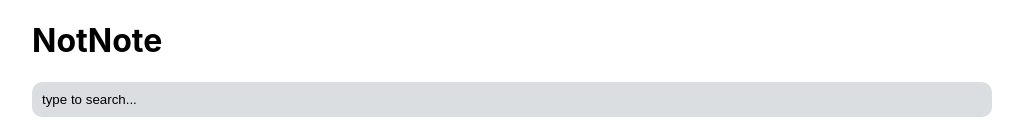
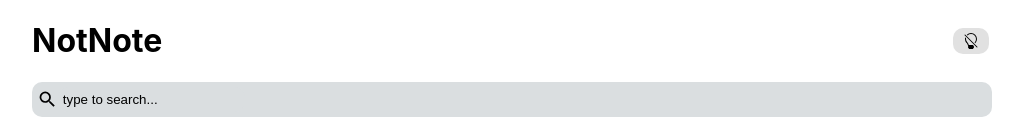
Before and after one commit to alysonfarias/app-notes, a React (Create React App) app: page / in a window 1280 px wide. Shown: the top 130 px of the page, without its empty margins (128-1151 px from the left). Built offline with nearby package versions, Linux system fonts and the light colour scheme.

Commit message:
build on netlify working, but got problems in vercel

```diff
--- a/src/components/Header.js
+++ b/src/components/Header.js
@@ -1,5 +1,5 @@
 import React from 'react';
-// import { BsLightbulb, BsLightbulbOff } from 'react-icons/bs';
+import { BsLightbulb, BsLightbulbOff } from 'react-icons/bs';
 
 
 const Header = ({handleToggleDarkMode, darkMode}) => {
@@ -7,14 +7,14 @@ const Header = ({handleToggleDarkMode, darkMode}) => {
         <div className='header'>
             <h1>NotNote</h1>
             <a href='https://github.com/alysonfarias' class="easter-egg">You found this, but don't click here :D</a>
-            {/* {darkMode && <BsLightbulb visibility={true} class="btn" onClick={()=>
+            {darkMode && <BsLightbulb visibility={true} class="btn" onClick={()=>
                 handleToggleDarkMode(
                     (previusDarkMode)=> !previusDarkMode )
                 }/> }
             {!darkMode &&<BsLightbulbOff class="btn" onClick={()=>
                 handleToggleDarkMode(
                     (previusDarkMode)=> !previusDarkMode )
-                }/>} */}
+                }/>}
         </div>
     )
 }
--- a/src/components/Search.js
+++ b/src/components/Search.js
@@ -1,12 +1,12 @@
 import React from 'react';
-// import {MdSearch} from 'react-icons/md'
+import {MdSearch} from 'react-icons/md'
 
 
 
 const Search = ({handleSearchNote}) => {
 return(
     <div className='search'>
-        {/* <MdSearch className="search-icon" size='1.3em'></MdSearch> */}
+        <MdSearch className="search-icon" size='1.3em'></MdSearch>
         <input type='text'
          onChange={ (event) =>
             handleSearchNote(event.target.value)}
```
